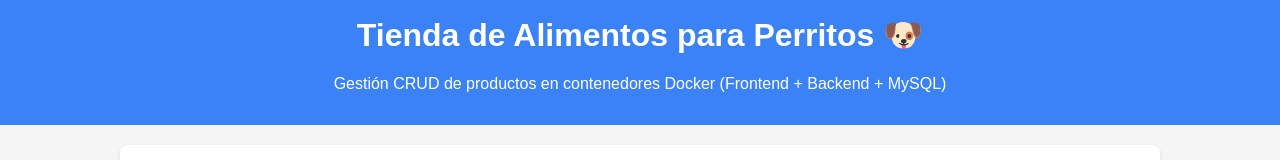
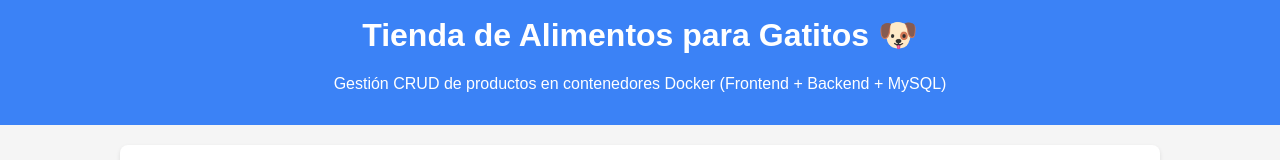
Before and after one commit to St3m4n/tienda-perritos, a plain HTML site: page frontend/index.html in a window 1280 px wide. Shown: the top 160 px of the page. Drawn offline with Linux system fonts and the light colour scheme; no server answers.

Commit message:
Cambio para comprobar el flujo

```diff
--- a/backend/server.js
+++ b/backend/server.js
@@ -138,4 +138,4 @@ app.listen(PORT, async () => {
   console.log(`Servidor backend escuchando en puerto ${PORT}`);
   await initDb();
 });
-//comentario para actualizar el main
+// cambio para ver si se actualiza el backend en el contenedor y se refleja en el frontend sin necesidad de reconstruir la imagen del backend.
--- a/frontend/index.html
+++ b/frontend/index.html
@@ -94,7 +94,7 @@
 </head>
 <body>
   <header>
-    <h1>Tienda de Alimentos para Perritos &#128054;</h1>
+    <h1>Tienda de Alimentos para Gatitos &#128054;</h1>
     <p>Gestión CRUD de productos en contenedores Docker (Frontend + Backend + MySQL)</p>
   </header>
   <main>
```
